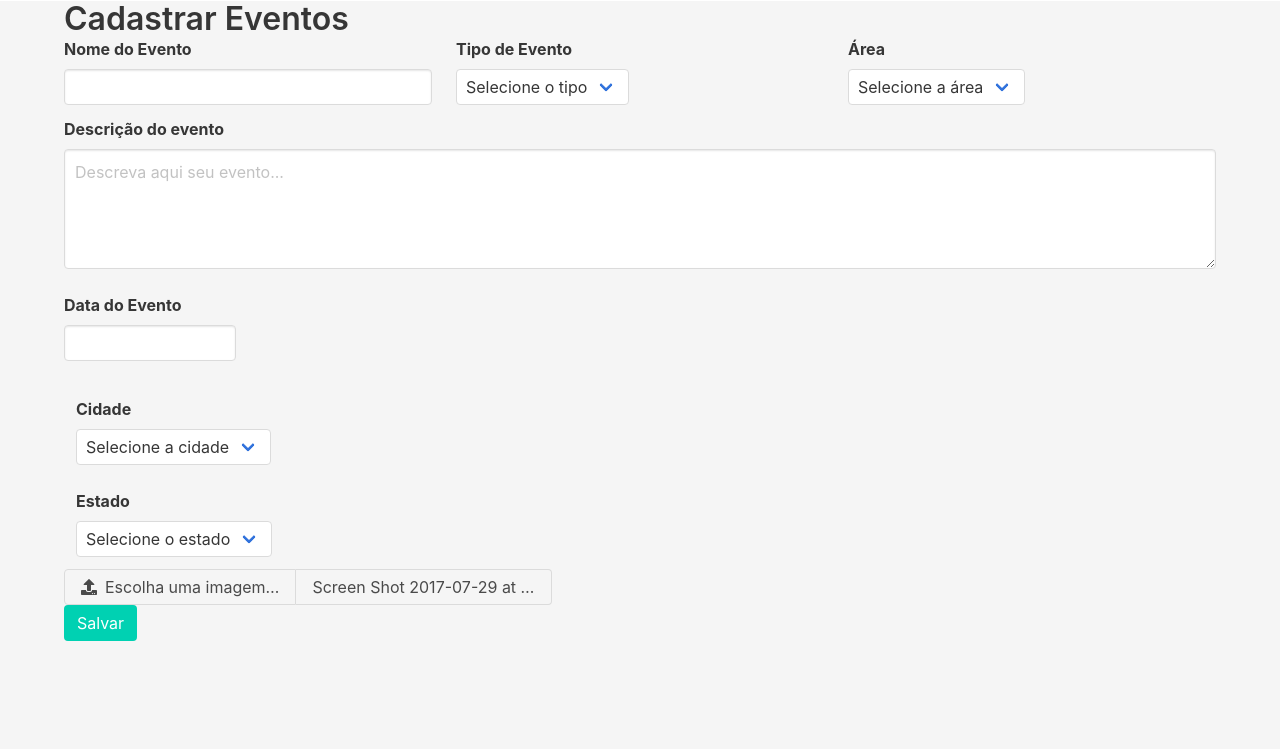
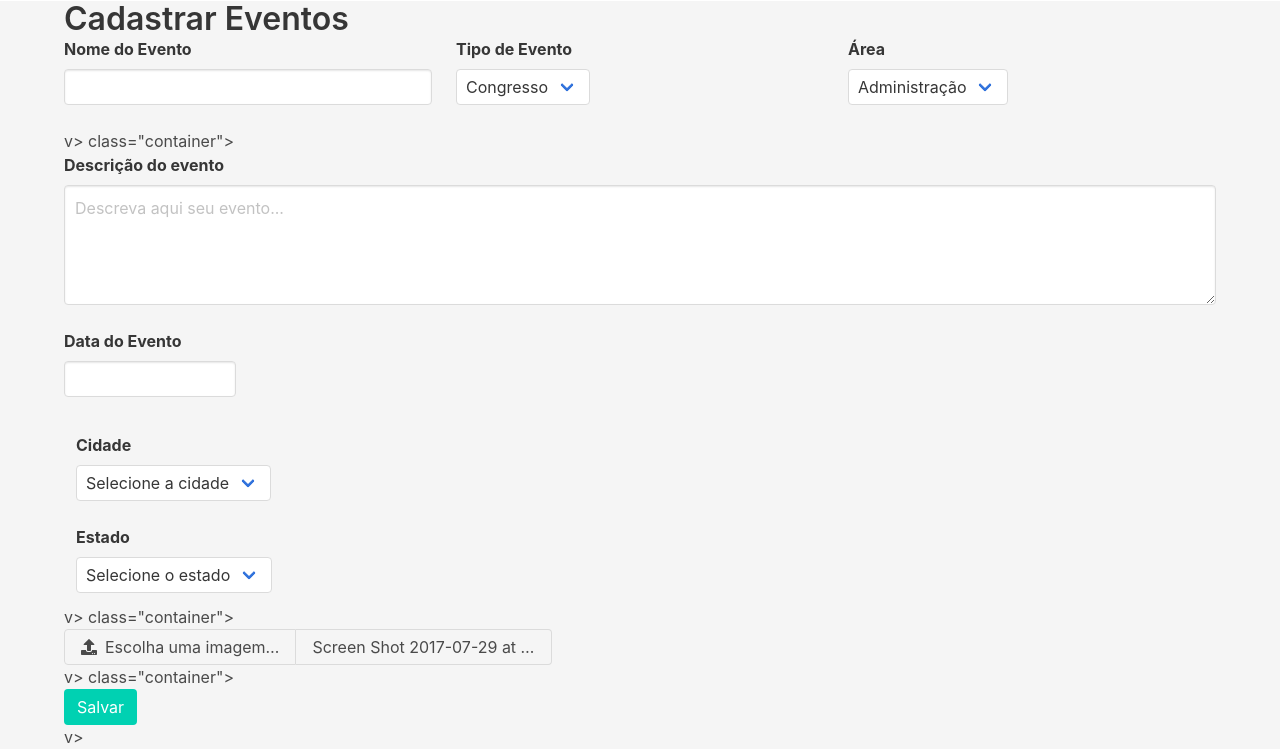
Before and after one commit to Wichrowski/projetods3, a Flask app: page /cadastrar-evento in a window 1280 px wide. Shown: the part 51-800 px from the top of the page. Run offline with Flask 2, Linux system fonts and the light colour scheme; some libraries are stand-ins or nearby versions.

Commit message:
Cadastro de eventos

```diff
--- a/app.py
+++ b/app.py
@@ -1,43 +1,53 @@
-from flask import Flask
-from flask import render_template
-from flask_sqlalchemy import SQLAlchemy
+from flask import Flask, request, render_template, url_for, redirect
 from flask_migrate import Migrate
 
-from models import(
-    db,
-    Parceiro,
-    Evento
-)
+from models import db, Evento
+from services import evento_service
 
 import seeding
 
 app = Flask(__name__)
 
-app.config.from_object('config.Config')
+app.config.from_object("config.Config")
 
 db.init_app(app)
 
 migrate = Migrate(app, db)
 
-@app.cli.command(help = 'Executa o seeding com dados de teste')
+
+@app.cli.command(help="Executa o seeding com dados de teste")
 def seed():
     seeding.criar_eventos(db)
+
 
 @app.route("/pagina-inicial")
 def login_parceiro():
     return render_template("login_parceiro.html")
 
+
 @app.route("/eventos")
 def eventos():
-    return render_template("eventos.html", eventos = Evento.query.all())
+    return render_template(
+            "eventos.html",
+            eventos=evento_service.buscar_todos()
+    )
+
 
 @app.route("/meus-eventos")
 def meu_eventos():
     return render_template("meus_eventos.html")
 
+
 @app.route("/cadastrar-evento")
-def cadastro():
+def cadastro_evento():
     return render_template("cadastrar_evento.html")
+
+
+@app.route("/cadastrar-evento", methods=["POST"])
+def salvar_cadastro_evento():
+    evento_service.salvar(request.form)
+    return redirect(url_for('eventos'))
+
 
 @app.route("/evento-especifico")
 def evento_especifico():
--- a/templates/cadastrar_evento.html
+++ b/templates/cadastrar_evento.html
@@ -4,7 +4,7 @@
 <head>
     <meta charset="utf-8">
     <meta name="viewport" content="width=device-width, initial-scale=1">
-    <title>Login do Parceiro</title>
+    <title>Cadastrar evento</title>
     <link rel="stylesheet" href="https://cdnjs.cloudflare.com/ajax/libs/bulma/0.7.4/css/bulma.min.css">
     <script defer src="https://use.fontawesome.com/releases/v5.3.1/js/all.js"></script>
 </head>
@@ -34,11 +34,7 @@
                 <a class="navbar-item">
                     Eventos
                 </a>
-
-
             </div>
-
-
         </div>
     </nav>
 
@@ -48,12 +44,13 @@
     </div>
 
     <div class="container">
+        <form action="/cadastrar-evento" method="post">
             <div class="columns">
                 <div class="column is-4">
                     <div class="field">
                         <label class="label">Nome do Evento</label>
                         <div class="control">
-                        <input class="input" type="text" placeholder="">
+                            <input class="input" type="text" placeholder="" name="nome">
                         </div>
                     </div>
                 </div>
@@ -63,9 +60,11 @@
                         <label class="label">Tipo de Evento</label>
                         <div class="control">
                             <div class="select">
-                            <select>
-                                <option>Selecione o tipo</option>
-                                <option>With options</option>
+                                <select name="tipo">
+                                    <option>Congresso</option>
+                                    <option>Curso</option>
+                                    <option>Palestra</option>
+                                    <option>Workshop</option>
                                 </select>
                             </div>
                         </div>
@@ -77,18 +76,20 @@
                         <label class="label">Área</label>
                         <div class="control">
                             <div class="select">
-                            <select>
-                                <option>Selecione a área</option>
-                                <option>With options</option>
+                                <select name="area">
+                                    <option>Administração</option>
+                                    <option>Informática</option>
+                                    <option>Medicina</option>
+                                    <option>Química</option>
                                 </select>
                             </div>
                         </div>
                     </div>
                 </div>
             </div>
-    </div>
+            v>
 
-    <div class="container">
+             class="container">
             <div class="columns">
                 <div class="column">
                     <div class="field">
@@ -139,9 +140,9 @@
                     </div>
                 </div>
             </div>
-    </div>
+            v>
 
-    <div class="container">
+             class="container">
             <div class="file has-name">
                 <label class="file-label">
                     <input class="file-input" type="file" name="resume">
@@ -158,14 +159,15 @@
                     </span>
                 </label>
             </div>
-    </div>
+            v>
 
-    <div class="container">
+             class="container">
             <div class="control">
                 <button class="button is-primary">Salvar</button>
             </div>
-    </div>
+            v>
 
+        </form>
 
 </body>
 
```
Also changed, not shown: services.py (added, +19 -0 lines), 1 other file. Lines whose indentation alone changed are shown as unchanged.
